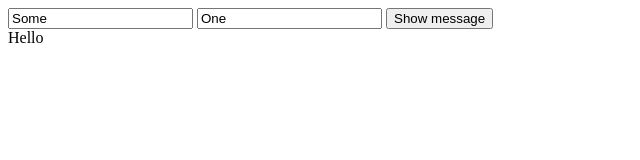
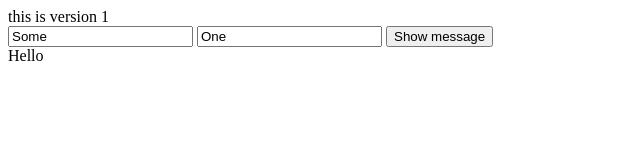
Before and after one commit to adamtki/angular-practice, a plain HTML site: page firstApp.html in a window 1280 px wide. Shown: the whole page, without its empty margins (0-640 px from the left). Drawn offline with Linux system fonts and the light colour scheme.

Commit message:
modified firstapp

```diff
--- a/firstApp.html
+++ b/firstApp.html
@@ -1,6 +1,7 @@
 <!doctype html>
 <html ng-app="firstApp">
 <body>
+	<div>this is version 1</div>
 	<div ng-controller="FirstController">
 		<input type="text" ng-model="first" />
 		<input type="text" ng-model="last" />
```
